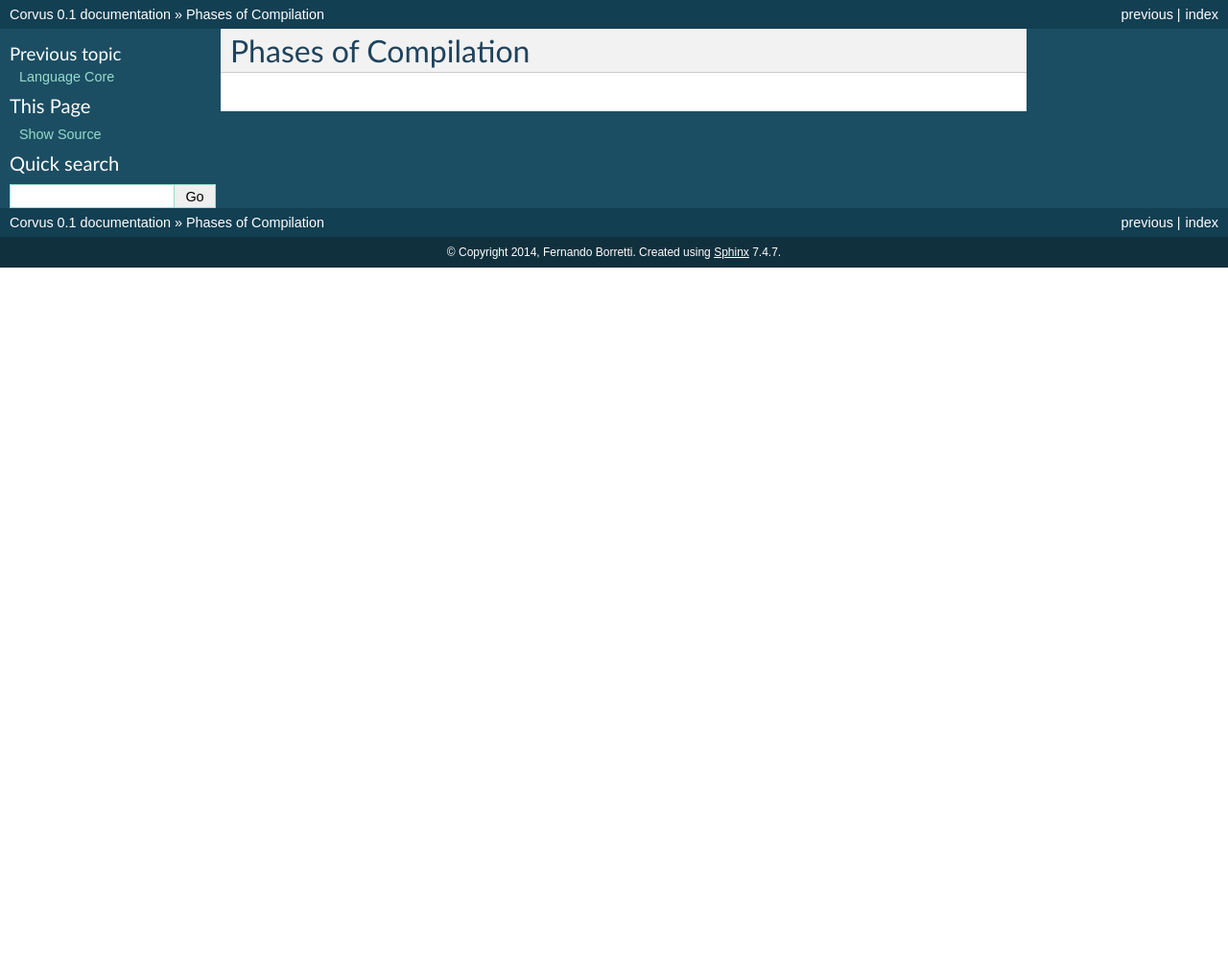
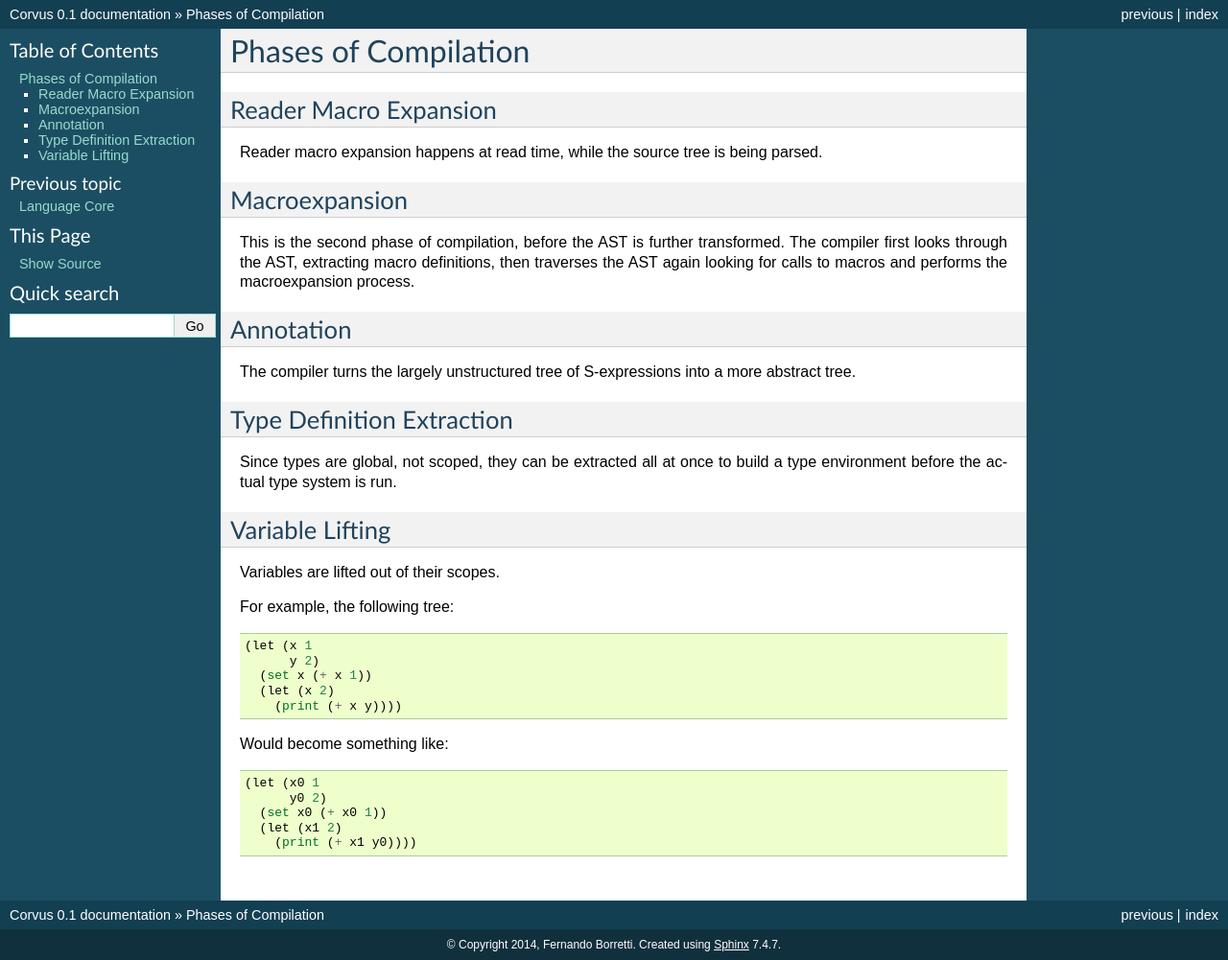
Before and after one commit to eudoxia0/corvus, a Sphinx documentation site: the page built from docs/phases.rst, in a window 1280 px wide. Shown: the whole page at 96% size. Built offline with Sphinx 7.4.7, drawn with Linux system fonts in a browser that asks for light colours; formulas are drawn with MathJax 3; before the commit the page ends 900 px from its top, so only the background shows below that.

Commit message:
Add some docs on compilation phases, removing the corresponding text from implementation.md

```diff
--- a/docs/phases.rst
+++ b/docs/phases.rst
@@ -1,3 +1,50 @@
 *********************
 Phases of Compilation
 *********************
+
+Reader Macro Expansion
+======================
+
+Reader macro expansion happens at read time, while the source tree is being
+parsed.
+
+Macroexpansion
+==============
+
+This is the second phase of compilation, before the AST is further
+transformed. The compiler first looks through the AST, extracting macro
+definitions, then traverses the AST again looking for calls to macros and performs the
+macroexpansion process.
+
+Annotation
+==========
+
+The compiler turns the largely unstructured tree of S-expressions into a more
+abstract tree.
+
+Type Definition Extraction
+==========================
+
+Since types are global, not scoped, they can be extracted all at once to build a
+type environment before the actual type system is run.
+
+Variable Lifting
+================
+
+Variables are lifted out of their scopes.
+
+For example, the following tree::
+
+    (let (x 1
+          y 2)
+      (set x (+ x 1))
+      (let (x 2)
+        (print (+ x y))))
+
+Would become something like::
+
+    (let (x0 1
+          y0 2)
+      (set x0 (+ x0 1))
+      (let (x1 2)
+        (print (+ x1 y0))))
```
Also changed, not shown: docs/implementation.md (+0 -29 lines).
